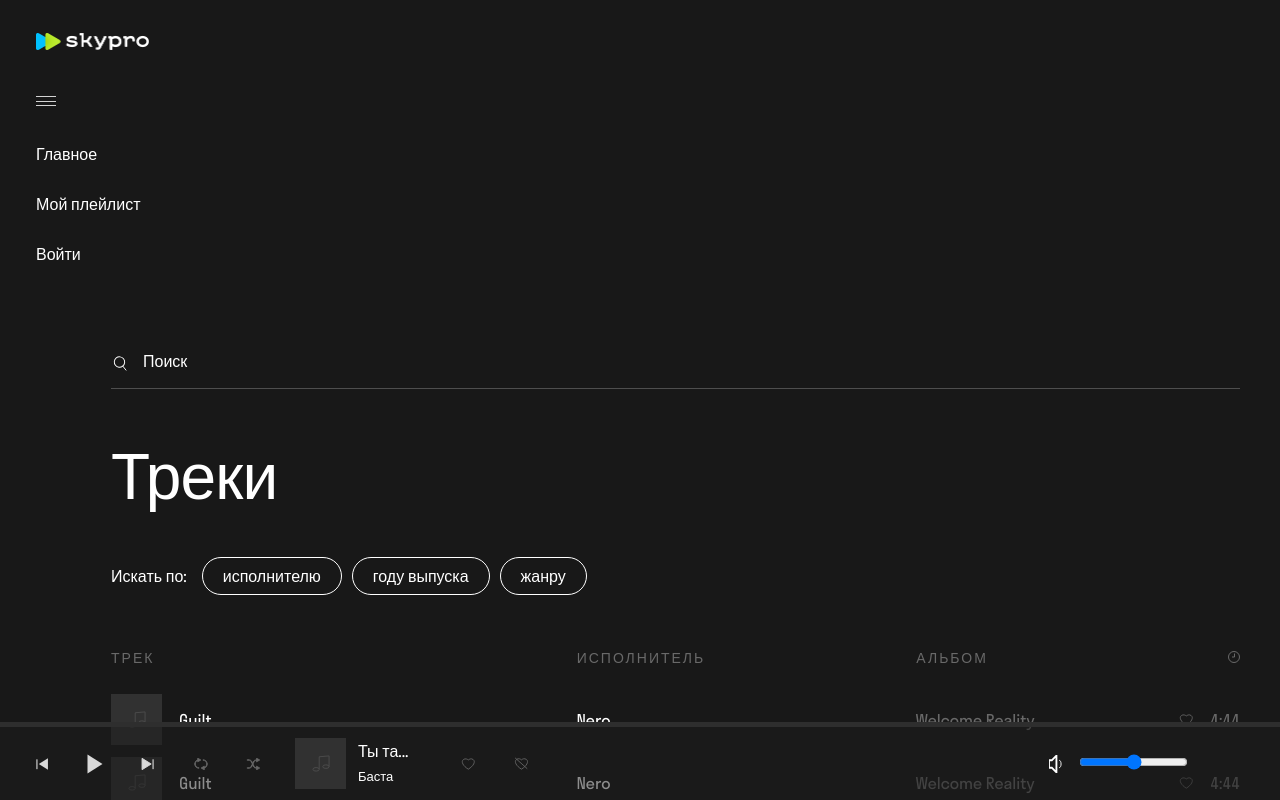
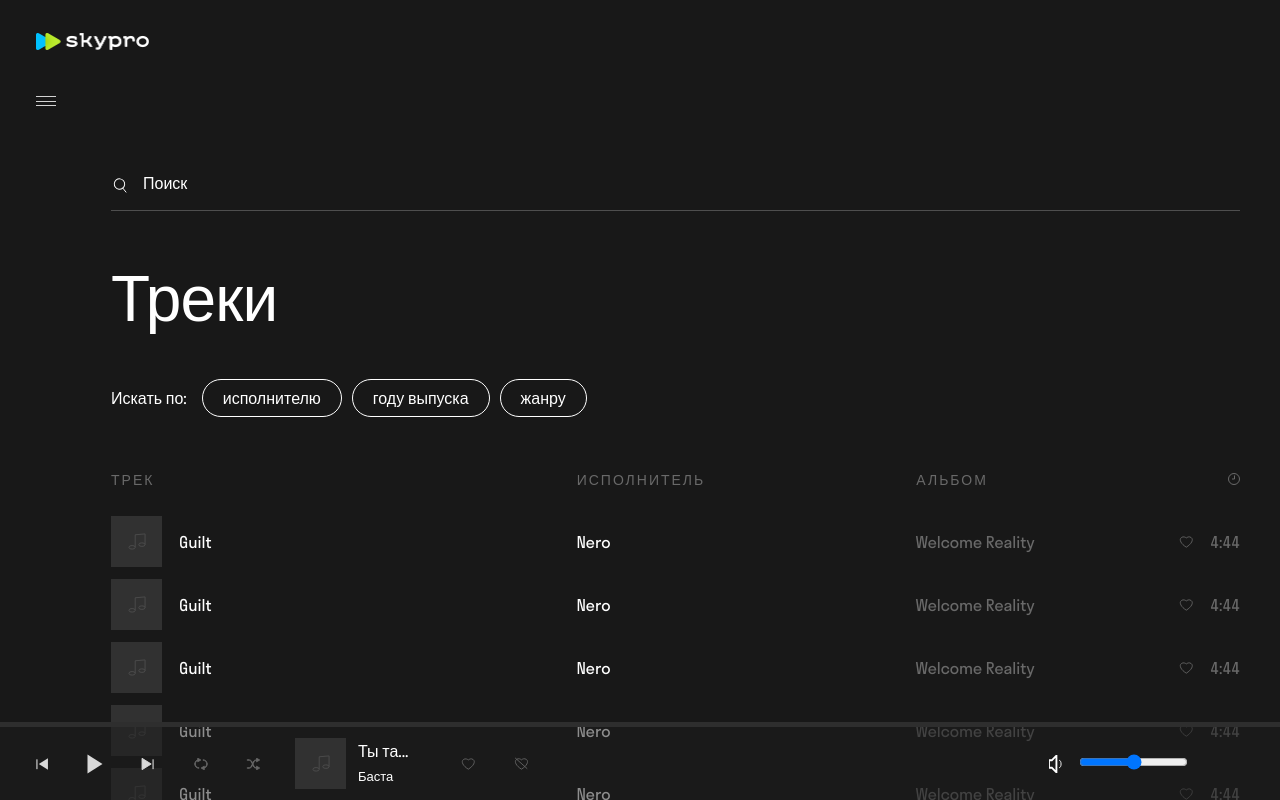
Before and after one commit to v-sivozhelezov/4curs-skypro-music, a React (Create React App) app: page / in a window 1280 px wide. Built offline with nearby package versions, Linux system fonts and the light colour scheme.

Commit message:
Осуществлен рендер по кнопке бургер меню

```diff
--- a/src/components/NavMenu.css
+++ b/src/components/NavMenu.css
@@ -32,6 +32,8 @@
   display: -webkit-box;
   display: -ms-flexbox;
   display: flex;
+  background-color: transparent;
+  border: none;
   -webkit-box-orient: vertical;
   -webkit-box-direction: normal;
   -ms-flex-direction: column;
--- a/src/components/NavMenu.jsx
+++ b/src/components/NavMenu.jsx
@@ -1,16 +1,26 @@
 import './NavMenu.css'
+import React from 'react'
 
+const { useState } = React
 export default function NavMenu() {
+  const [visible, setVisible] = useState(false)
+
+  const toggleVisibility = () => setVisible(!visible)
   return (
     <nav className="main__nav nav">
       <div className="nav__logo logo">
         <img className="logo__image" src="/img/logo.png" alt="logo" />
       </div>
-    <div className="nav__burger burger">
+      <button
+        className="nav__burger burger"
+        onClick={toggleVisibility}
+        type="button"
+      >
         <span className="burger__line" />
         <span className="burger__line" />
         <span className="burger__line" />
-    </div>
+      </button>
+      {visible && (
         <div className="nav__menu menu">
           <ul className="menu__list">
             <li className="menu__item">
@@ -30,6 +40,7 @@ export default function NavMenu() {
             </li>
           </ul>
         </div>
+      )}
     </nav>
   )
 }
```
Lines whose indentation alone changed are shown as unchanged.
